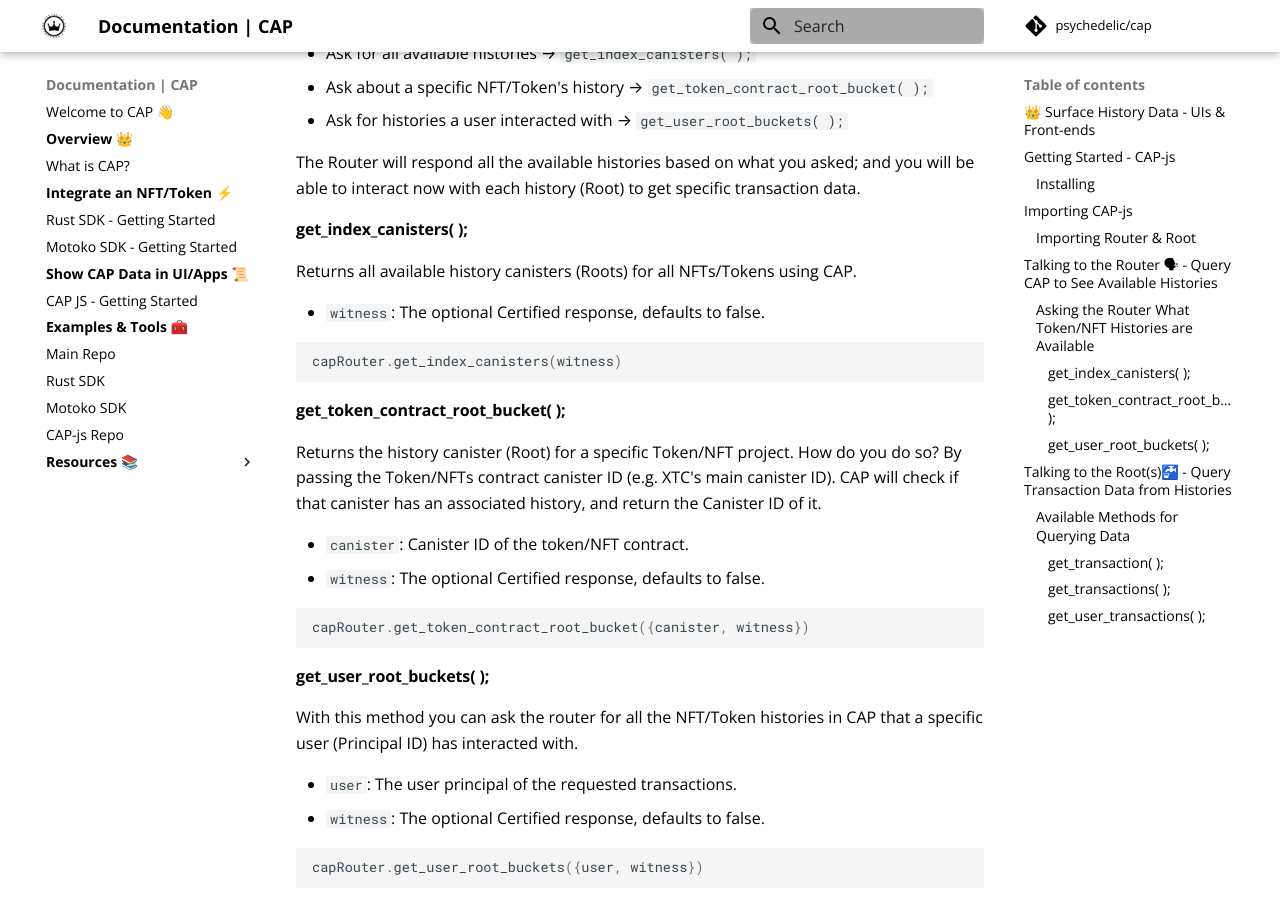
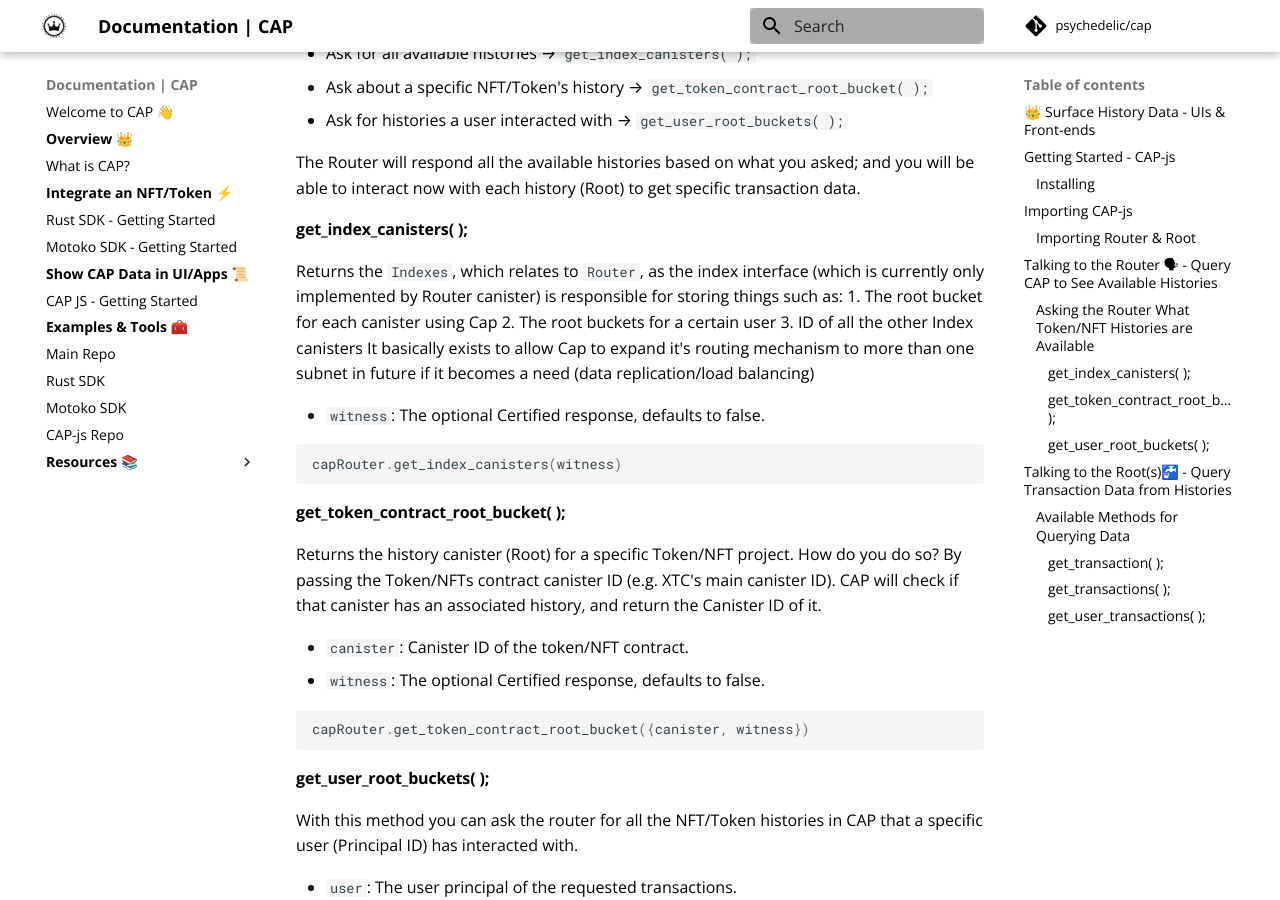
Before and after one commit to Psychedelic/cap-docs, an MkDocs documentation site: the page built from docs/surface-data/getting-started.md, in a window 1280 px wide and 900 px high, scrolled down 3254 px. Built offline with MkDocs 1.6.1 and Material for MkDocs 9.7.7, drawn with Linux system fonts in a browser that asks for light colours; comment, search, counter and statistics services are not loaded.

Commit message:
docs: ✏️  amend get index canisters details

```diff
--- a/docs/surface-data/getting-started.md
+++ b/docs/surface-data/getting-started.md
@@ -121,7 +121,11 @@ That's the cool thing. Instead of having to interact/integrate them individually
 The Router will respond all the available histories based on what you asked; and you will be able to interact now with each history (Root) to get specific transaction data.
 
 #### get_index_canisters( );
-Returns all available history canisters (Roots) for all NFTs/Tokens using CAP.
+Returns the `Indexes`, which relates to `Router`, as the index interface (which is currently only implemented by Router canister) is responsible for storing things such as:
+1. The root bucket for each canister using Cap
+2. The root buckets for a certain user
+3. ID of all the other Index canisters
+It basically exists to allow Cap to expand it's routing mechanism to more than one subnet in future if it becomes a need (data replication/load balancing)
 
 - `witness`: The optional Certified response, defaults to false.
 
```
